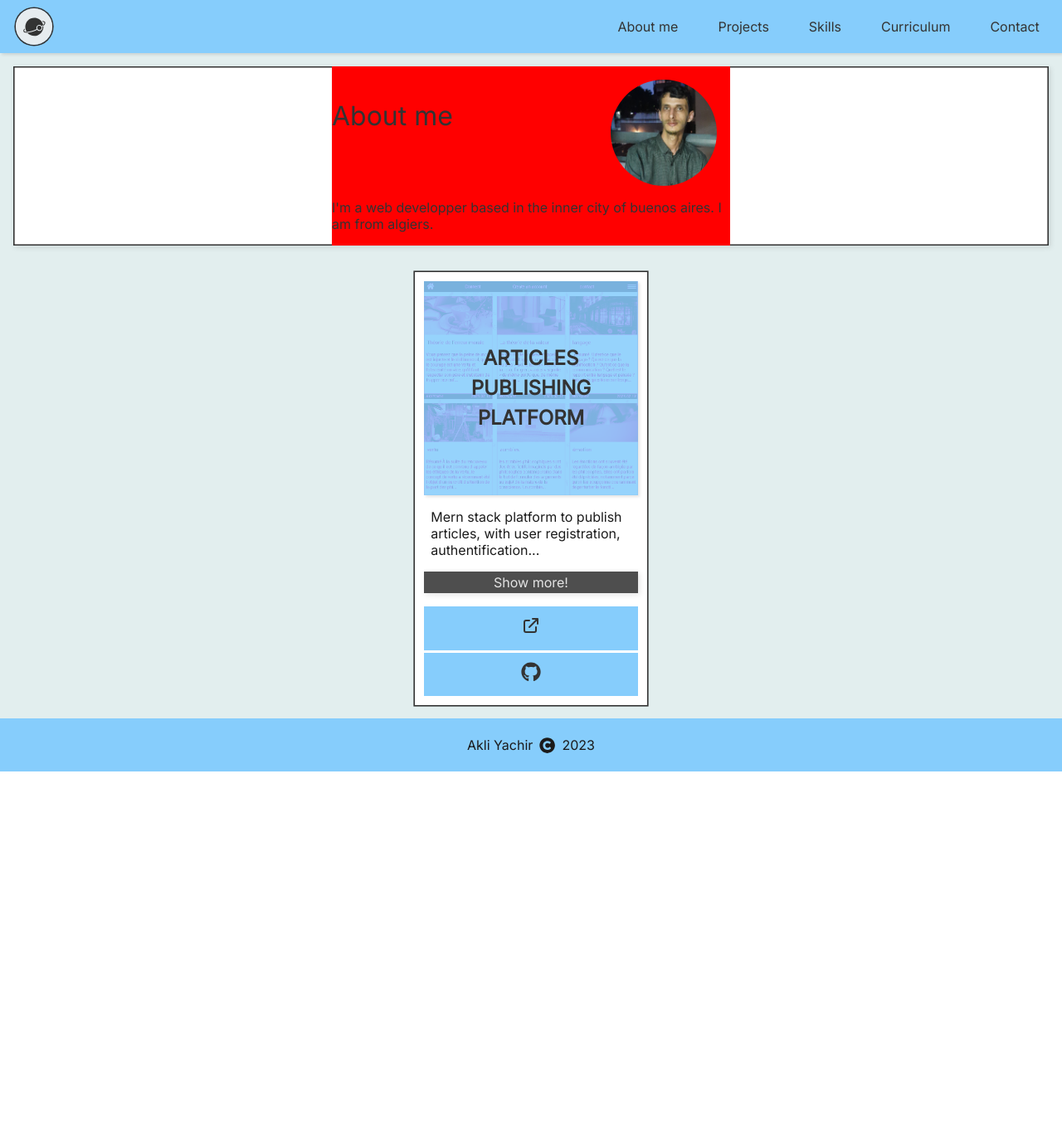
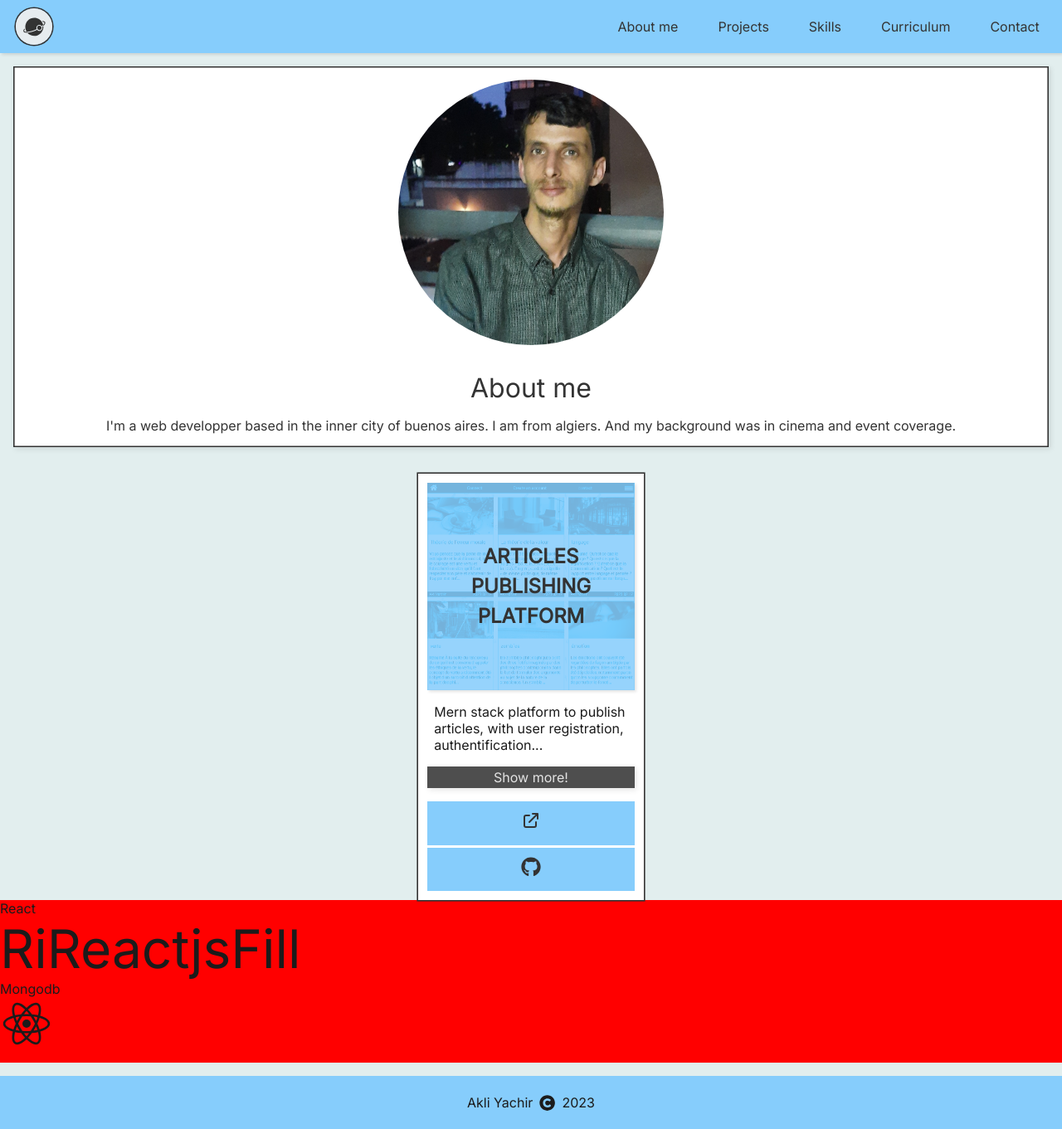
Before and after one commit to akliyachir/portfolio, a React (Vite) app: page / in a window 1280 px wide. Shown: the whole page at 83% size. Before the commit the page ends 930 px from the top, so only its background shows below. Built offline with nearby package versions, Linux system fonts and the light colour scheme.

Commit message:
about me section

```diff
--- a/src/Components/1-2-HeaderSideMenu/HeaderSideMenu.jsx
+++ b/src/Components/1-2-HeaderSideMenu/HeaderSideMenu.jsx
@@ -1,17 +1,21 @@
-import "./HeaderSideMenu.css";
-import HeaderMenuItem from "../3-HeaderMenuItem/HeaderMenuItem";
-import headerMenuItemsList from "../../ListsAndFixedContent/headerMenuItemsList";
+import './HeaderSideMenu.css';
+import HeaderMenuItem from '../3-HeaderMenuItem/HeaderMenuItem';
+import headerMenuItemsList from '../../ListsAndFixedContent/headerMenuItemsList';
 
-export default function HeaderSideMenu({ isSideMenuOpen }) {
+export default function HeaderSideMenu({
+	isSideMenuOpen,
+	handleSideMenuToggleCloseOnly,
+}) {
 	return (
 		<div
-      className={isSideMenuOpen ? "HeaderSideMenuOpen" : "HeaderSideMenuClosed"}
+			className={isSideMenuOpen ? 'HeaderSideMenuOpen' : 'HeaderSideMenuClosed'}
 		>
-      <div className="menuItemsExpanded">
+			<div className='menuItemsExpanded'>
 				{headerMenuItemsList.map((item) => {
 					const { MenuItemId, MenuItemName, MenuItemLink } = item;
 					return (
 						<HeaderMenuItem
+							handleSideMenuToggleCloseOnly={handleSideMenuToggleCloseOnly}
 							key={MenuItemId}
 							name={MenuItemName}
 							link={MenuItemLink}
@@ -22,3 +26,8 @@ export default function HeaderSideMenu({ isSideMenuOpen }) {
 		</div>
 	);
 }
+
+/*
+
+onClick={handleSideMenuToggleCloseOnly}>
+*/
--- a/src/Components/1-HeaderContainer/HeaderContainer.jsx
+++ b/src/Components/1-HeaderContainer/HeaderContainer.jsx
@@ -1,13 +1,13 @@
-import "./HeaderContainer.css";
-import LightSwitch from "../2-LightSwitch/LightSwitch";
-import { useContext, useState } from "react";
-import { ThemeSwitchContext } from "../../contexts/ThemeSwitchContext";
-import HeaderMenuItem from "../3-HeaderMenuItem/HeaderMenuItem";
-import { WindowWidthContext } from "../../contexts/WindowWidth";
-import headerMenuItemsList from "../../ListsAndFixedContent/headerMenuItemsList";
-import MenuToggleHambourger from "../1-1-MenuToggleHambourger/MenuToggleHambourger";
-import HeaderSideMenu from "../1-2-HeaderSideMenu/HeaderSideMenu";
-import VoileGlobalCloseMenu from "../1-3-VoileGlobalCloseMenu/VoileGlobalCloseMenu";
+import './HeaderContainer.css';
+import LightSwitch from '../2-LightSwitch/LightSwitch';
+import { useContext, useState } from 'react';
+import { ThemeSwitchContext } from '../../contexts/ThemeSwitchContext';
+import HeaderMenuItem from '../3-HeaderMenuItem/HeaderMenuItem';
+import { WindowWidthContext } from '../../contexts/WindowWidth';
+import headerMenuItemsList from '../../ListsAndFixedContent/headerMenuItemsList';
+import MenuToggleHambourger from '../1-1-MenuToggleHambourger/MenuToggleHambourger';
+import HeaderSideMenu from '../1-2-HeaderSideMenu/HeaderSideMenu';
+import VoileGlobalCloseMenu from '../1-3-VoileGlobalCloseMenu/VoileGlobalCloseMenu';
 
 export default function HeaderContainer() {
 	const [isSideMenuOpen, setisSideMenuOpen] = useState(false);
@@ -21,17 +21,20 @@ export default function HeaderContainer() {
 	const WindowWidthValue = useContext(WindowWidthContext);
 	console.log(WindowWidthValue);
 	return (
-    <div className="HeaderContainer">
+		<div className='HeaderContainer'>
 			<LightSwitch />
 			{WindowWidthValue < 700 && (
-        <HeaderSideMenu isSideMenuOpen={isSideMenuOpen} />
+				<HeaderSideMenu
+					isSideMenuOpen={isSideMenuOpen}
+					handleSideMenuToggleCloseOnly={handleSideMenuToggleCloseOnly}
+				/>
 			)}
 			<VoileGlobalCloseMenu
 				isSideMenuOpen={isSideMenuOpen}
 				handleSideMenuToggleCloseOnly={handleSideMenuToggleCloseOnly}
 			/>
 			{WindowWidthValue >= 700 && (
-        <div className="menuItemsExpanded">
+				<div className='menuItemsExpanded'>
 					{headerMenuItemsList.map((item) => {
 						const { MenuItemId, MenuItemName, MenuItemLink } = item;
 						return (
@@ -39,6 +42,7 @@ export default function HeaderContainer() {
 								key={MenuItemId}
 								name={MenuItemName}
 								link={MenuItemLink}
+								handleSideMenuToggleCloseOnly={handleSideMenuToggleCloseOnly}
 							/>
 						);
 					})}
--- a/src/Components/3-HeaderMenuItem/HeaderMenuItem.jsx
+++ b/src/Components/3-HeaderMenuItem/HeaderMenuItem.jsx
@@ -1,9 +1,15 @@
 import './HeaderMenuItem.css';
 
-export default function HeaderMenuItem({ name, link }) {
+export default function HeaderMenuItem({
+	name,
+	link,
+	handleSideMenuToggleCloseOnly,
+}) {
 	return (
 		<div className='HeaderMenuItem'>
-			<a href={`#${link}`}>{name}</a>
+			<a href={`#${link}`} onClick={handleSideMenuToggleCloseOnly}>
+				{name}
+			</a>
 		</div>
 	);
 }
--- a/src/Components/5-ProjectCard/ProjectCard.css
+++ b/src/Components/5-ProjectCard/ProjectCard.css
@@ -2,7 +2,7 @@
 	background-color: var(--clr-1);
 	box-shadow: var(--b-1) var(--o-1), var(--sh-2);
 	margin-top: 1rem;
-	max-width: 280px;
+	max-width: 17rem;
 	padding: 0.7rem;
 	box-shadow: 0 0 0 0.1rem var(--clr-5);
 }
@@ -19,6 +19,10 @@
 	color: var(--clr-3);
 	box-shadow: var(--sh-2);
 	text-align: center;
+}
+
+.dark .SmallProjectCardContainer {
+	box-shadow: var(--w-1);
 }
 
 .dark .SmallProjectCardContainer .expandeProjectDescriptin {
@@ -59,7 +63,7 @@
 	background-repeat: no-repeat;
 	background-size: cover;
 	background-blend-mode: luminosity;
-	background-color: rgb(255, 11, 182);
+	background-color: rgb(11, 198, 255);
 	box-shadow: var(--b-1) var(--o-1) inset, var(--sh-1);
 	width: 100%;
 	aspect-ratio: 1;
--- a/src/Components/6-AboutMeSection/AboutMeSection.css
+++ b/src/Components/6-AboutMeSection/AboutMeSection.css
@@ -16,30 +16,34 @@
 }
 
 .AboutMeSection .AboutMeSectionContentContainer {
-	max-width: 30rem;
-	background-color: red;
+	display: flex;
+	justify-content: center;
+	align-items: center;
+	flex-direction: column;
 }
 
 .AboutMeSection .AboutMeSectionContent .titleAndProfilePicture {
+	max-width: 20rem;
+	width: 100%;
 	display: flex;
-	justify-content: space-between;
-	align-items: flex-start;
+	align-items: center;
+	justify-content: center;
+	flex-direction: column;
 }
 
 .profilePicture {
-	width: 8rem;
+	width: 100%;
 	background-image: url('../../img/akli-pic.jpg');
 	background-size: cover;
 	background-position: center;
 	aspect-ratio: 1;
 	border-radius: 50%;
 	margin: 1rem;
-	background-color: red;
 }
 
 .AboutMeSection .AboutMeSectionContent .title {
 	font-size: 2rem;
-	padding-block: 2.5rem;
+	padding-block: 1rem;
 }
 .AboutMeSection .AboutMeSectionContent .presentation {
 	padding-bottom: 1rem;
--- a/src/Components/6-AboutMeSection/AboutMeSection.jsx
+++ b/src/Components/6-AboutMeSection/AboutMeSection.jsx
@@ -9,8 +9,8 @@ export default function AboutMeSection() {
 			<div className='AboutMeSectionContent'>
 				<div className='AboutMeSectionContentContainer'>
 					<div className='titleAndProfilePicture'>
+						<div className='profilePicture' />
 						<div className='title'>{aboutMeSectionContent.title}</div>
-						<div className='profilePicture' />
 					</div>
 					<p className='presentation'>{aboutMeSectionContent.presentation}</p>
 				</div>
--- /dev/null
+++ b/src/Components/7-SkillsSection/SkillsSection.css
@@ -0,0 +1,7 @@
+.SkillsSection {
+	background-color: red;
+}
+
+.SkillsSection .skill_logo {
+	font-size: 4rem;
+}
--- /dev/null
+++ b/src/Components/7-SkillsSection/SkillsSection.jsx
@@ -0,0 +1,22 @@
+import './SkillsSection.css';
+import skillsItems from '../../ListsAndFixedContent/skillsItems';
+import { FaReacteurope } from 'react-icons/fa';
+import { RiReactjsFill } from 'react-icons/ri';
+
+export default function SkillsSection() {
+	return (
+		<div className='SkillsSection' id='skills'>
+			{skillsItems.map((skillsItemsLoop) => {
+				const { skill_id, skill_name, skill_logo } = skillsItemsLoop;
+				console.log(skill_logo);
+				return (
+					<div key={skill_id}>
+						<div>{skill_name}</div>
+						<div className='skill_logo'>{skill_logo}</div>
+					</div>
+				);
+			})}
+			<div></div>
+		</div>
+	);
+}
--- a/src/ListsAndFixedContent/aboutMeSectionContent.js
+++ b/src/ListsAndFixedContent/aboutMeSectionContent.js
@@ -1,7 +1,7 @@
 const aboutMeSectionContent = {
 	id: 1,
 	title: 'About me',
-	presentation: `I'm a web developper based in the inner city of buenos aires. I am from algiers. `,
+	presentation: `I'm a web developper based in the inner city of buenos aires. I am from algiers. And my background was in cinema and event coverage.`,
 };
 
 export default aboutMeSectionContent;
--- /dev/null
+++ b/src/ListsAndFixedContent/skillsItems.jsx
@@ -0,0 +1,17 @@
+import {} from 'react-icons';
+import { RiReactjsFill } from 'react-icons/ri';
+
+const skillsItems = [
+	{
+		skill_id: 1,
+		skill_name: 'React',
+		skill_logo: 'RiReactjsFill',
+	},
+	{
+		skill_id: 2,
+		skill_name: 'Mongodb',
+		skill_logo: <RiReactjsFill />,
+	},
+];
+
+export default skillsItems;
--- a/src/index.css
+++ b/src/index.css
@@ -67,6 +67,7 @@ body::-webkit-scrollbar-thumb {
 	--b-2: 0 0 0 0.1rem var(--s-1) inset;
 	--sh-1: 0.1rem 0.1rem 0.2rem var(--o-0);
 	--sh-2: 0.1rem 0.1rem 0.4rem var(--o-0);
+	--w-1: 0 0 0 0.1rem #ffffff77 inset;
 }
 
 /*
--- a/src/page/RootLayout/RootLayout.jsx
+++ b/src/page/RootLayout/RootLayout.jsx
@@ -6,6 +6,7 @@ import WindowWidthProvider from '../../contexts/WindowWidth';
 import ProjectSection from '../../Components/4-ProjectSection/ProjectSection';
 import FooterRoot from '../../Components/3-1-FooterRoot/FooterRoot';
 import AboutMeSection from '../../Components/6-AboutMeSection/AboutMeSection';
+import SkillsSection from '../../Components/7-SkillsSection/SkillsSection';
 
 export default function RootLayout() {
 	return (
@@ -18,6 +19,7 @@ export default function RootLayout() {
 					<main>
 						<AboutMeSection />
 						<ProjectSection />
+						<SkillsSection />
 					</main>
 					<footer>
 						<FooterRoot />
```
Lines whose indentation alone changed are shown as unchanged.
